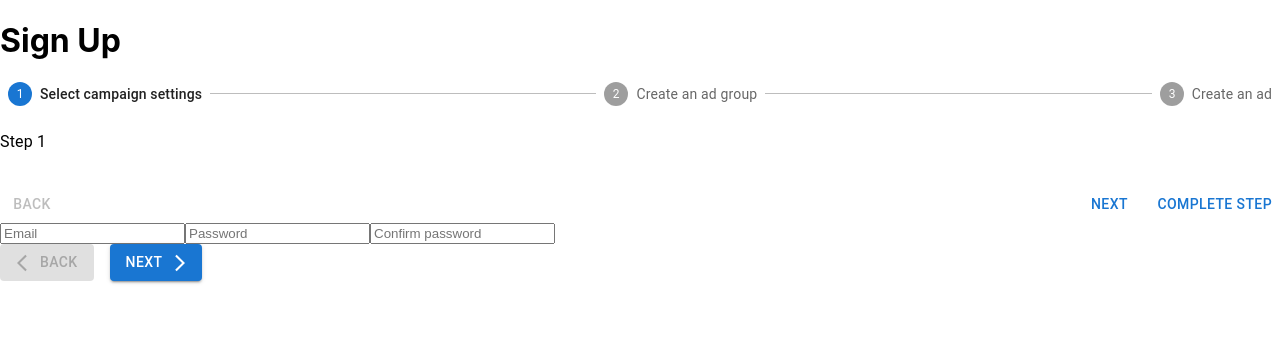
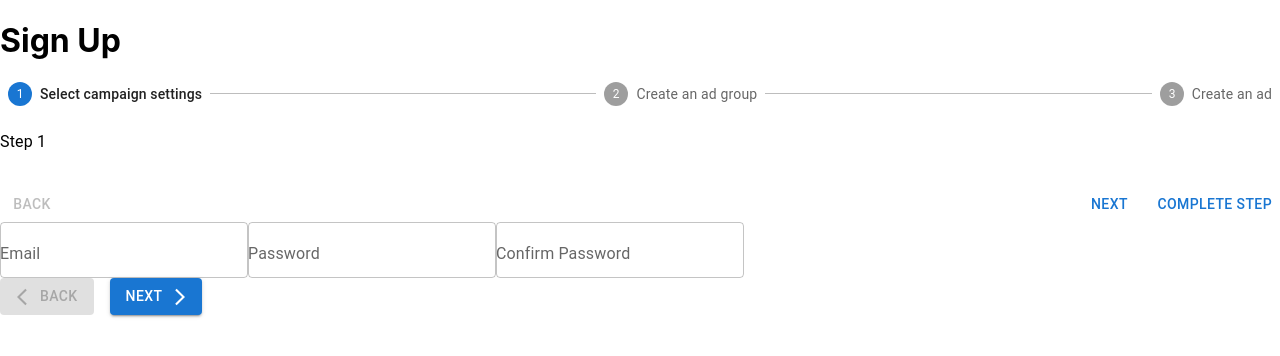
Before and after one commit to LiubovRukhlina/multistep-register-flow, a Next.js app: page / in a window 1280 px wide. Shown: the top 356 px of the page. Built offline with nearby package versions, Linux system fonts and the light colour scheme.

Commit message:
input validation

```diff
--- a/components/AuthInfo.tsx
+++ b/components/AuthInfo.tsx
@@ -1,37 +1,24 @@
 import React from 'react';
-import { useState } from 'react';
-import { useForm } from 'react-hook-form';
+import { useFormContext } from 'react-hook-form';
+import { FormControl } from '@mui/material';
+import ControlledInput from './ControlledInput';
 
-function AuthInfo({ signupData, setSignupData }) {
-  const { register, handleSubmit } = useForm();
-  const [data, setData] = useState('');
+function AuthInfo() {
+  const { control } = useFormContext();
   return (
-    <form onSubmit={handleSubmit()}>
-      <input
-        {...register('email', { required: true })}
-        placeholder="Email"
-        value={signupData.email}
-        onChange={(event) =>
-          setSignupData({ ...signupData, email: event.target.value })
-        }
+    <>
+      <FormControl variant="standard">
+        <ControlledInput control={control} label="Email" name="email" />
+      </FormControl>
+      <FormControl variant="standard">
+        <ControlledInput control={control} label="Password" name="password" />
+      </FormControl>
+      <ControlledInput
+        control={control}
+        label="Confirm Password"
+        name="confirmPassword"
       />
-      <input
-        {...register('password', { required: true })}
-        placeholder="Password"
-        value={signupData.password}
-        onChange={(event) =>
-          setSignupData({ ...signupData, password: event.target.value })
-        }
-      ></input>
-      <input
-        {...register('confirmPassword', { required: true })}
-        placeholder="Confirm password"
-        value={signupData.confirmPassword}
-        onChange={(event) =>
-          setSignupData({ ...signupData, confirmPassword: event.target.value })
-        }
-      ></input>
-    </form>
+    </>
   );
 }
 
--- a/components/CarInfo.tsx
+++ b/components/CarInfo.tsx
@@ -1,30 +1,54 @@
+import { Button } from '@mui/material';
 import React from 'react';
-import { useState } from 'react';
-import { useForm } from 'react-hook-form';
 
-function CarInfo({ signupData, setSignupData }) {
-  const { register, handleSubmit } = useForm();
-  const [data, setData] = useState('');
+import { useFormContext } from 'react-hook-form';
+import PhotoCamera from '@mui/icons-material/PhotoCamera';
+import Autocomplete from '@mui/material/Autocomplete';
+import TextField from '@mui/material/TextField';
+const cars = [
+  { label: 'The Shawshank Redemption', year: 1994 },
+  { label: 'The Godfather', year: 1972 },
+  { label: 'The Godfather: Part II', year: 1974 },
+  { label: 'The Dark Knight', year: 2008 },
+  { label: '12 Angry Men', year: 1957 },
+  { label: "Schindler's List", year: 1993 },
+];
+
+function CarInfo() {
+  const { register, setValue } = useFormContext();
+
   return (
-    <form onSubmit={handleSubmit()}>
-      <input
-        {...register('car', { required: true })}
-        placeholder="Car model"
-        value={signupData.car}
-        onChange={(event) =>
-          setSignupData({ ...signupData, car: event.target.value })
-        }
+    <>
+      <Autocomplete
+        disablePortal
+        id="combo-box-demo"
+        options={cars}
+        sx={{ width: 300 }}
+        renderInput={(params) => (
+          <TextField
+            {...params}
+            label="Car Model"
+            {...register('car', { required: true })}
+          />
+        )}
       />
-      <input
-        {...register('carRegistration', { required: false })}
-        placeholder="Car registration"
-        value={signupData.carRegistration}
-        type="file"
-        onChange={(event) =>
-          setSignupData({ ...signupData, carRegistration: event.target.value })
-        }
-      />
-    </form>
+
+      <Button variant="contained" endIcon={<PhotoCamera />} component="label">
+        Upload
+        <input
+          hidden
+          accept="image/*"
+          type="file"
+          {...register('carRegistration', {
+            onChange: (v) => {
+              const path = v.target.value;
+              const fileName = path.split('\\').pop();
+              setValue('fileName', fileName);
+            },
+          })}
+        />
+      </Button>
+    </>
   );
 }
 
--- /dev/null
+++ b/components/ControlledInput.tsx
@@ -0,0 +1,38 @@
+import { Control, FieldValues, useController } from 'react-hook-form';
+import InputLabel from '@mui/material/InputLabel';
+import FormControl from '@mui/material/FormControl';
+import FormHelperText from '@mui/material/FormHelperText';
+import OutlinedInput from '@mui/material/OutlinedInput';
+
+type ControlledInputProps = {
+  // eslint-disable-next-line @typescript-eslint/no-explicit-any
+  control: Control<FieldValues, any>;
+  name: string;
+  label?: string;
+};
+function ControlledInput({ control, name, label }: ControlledInputProps) {
+  const {
+    field,
+    fieldState: { error },
+  } = useController({
+    name,
+    control,
+  });
+
+  return (
+    <FormControl variant="standard" error={!!error?.message}>
+      <InputLabel htmlFor={field.name}>{label}</InputLabel>
+      <OutlinedInput
+        onChange={field.onChange} // send value to hook form
+        onBlur={field.onBlur} // notify when input is touched/blur
+        value={field.value} // input value
+        label={label}
+        name={field.name} // send down the input name
+        inputRef={field.ref} // send input ref, so we can focus on input when error appear
+      />
+      {error ? <FormHelperText>{error.message}</FormHelperText> : null}
+    </FormControl>
+  );
+}
+
+export default ControlledInput;
--- a/components/FinanceInfo.tsx
+++ b/components/FinanceInfo.tsx
@@ -1,29 +1,17 @@
 import React from 'react';
-import { useState } from 'react';
-import { useForm } from 'react-hook-form';
 
-function FinanceInfo({ signupData, setSignupData }) {
-  const { register, handleSubmit } = useForm();
-  const [data, setData] = useState('');
+import { useFormContext } from 'react-hook-form';
+
+import ControlledInput from './ControlledInput';
+
+function FinanceInfo() {
+  const { control } = useFormContext();
+
   return (
-    <form onSubmit={handleSubmit()}>
-      <input
-        {...register('iban', { required: true })}
-        placeholder="IBAN"
-        value={signupData.iban}
-        onChange={(event) =>
-          setSignupData({ ...signupData, iban: event.target.value })
-        }
-      />
-      <input
-        {...register('bic', { required: true })}
-        placeholder="bic"
-        value={signupData.bic}
-        onChange={(event) =>
-          setSignupData({ ...signupData, bic: event.target.value })
-        }
-      ></input>
-    </form>
+    <>
+      <ControlledInput control={control} label="IBAN" name="iban" />
+      <ControlledInput control={control} label="BIC" name="bic" />
+    </>
   );
 }
 
--- a/components/SignupForm.tsx
+++ b/components/SignupForm.tsx
@@ -1,4 +1,3 @@
-import Head from 'next/head';
 import React, { useState } from 'react';
 import Button from '@mui/material/Button';
 import Stack from '@mui/material/Stack';
@@ -8,17 +7,25 @@ import AuthInfo from './AuthInfo';
 import CarInfo from './CarInfo';
 import FinanceInfo from './FinanceInfo';
 import MyStepper from './Stepper';
+import { useForm, FormProvider } from 'react-hook-form';
+import { yupResolver } from '@hookform/resolvers/yup';
+import * as yup from 'yup';
+import { toast, ToastContainer } from 'react-toastify';
+import 'react-toastify/dist/ReactToastify.css';
 
+const schema = yup
+  .object({
+    email: yup.string().email().required(),
+    password: yup.string().required(),
+    confirmPassword: yup.string().required(),
+    iban: yup.string().required(),
+    bic: yup.string().required(),
+    car: yup.string().required(),
+  })
+  .required();
 const SignupForm = () => {
   const [step, setStep] = useState(0);
-  const [signupData, setSignupData] = useState({
-    email: '',
-    password: '',
-    confirmPassword: '',
-    iban: '',
-    bic: 0,
-    carRegistration: '',
-  });
+
   const HeaderTitles = [
     'Sign Up',
     'Provide your bank details',
@@ -27,28 +34,50 @@ const SignupForm = () => {
   const StepSelector = () => {
     switch (step) {
       case 0:
-        return (
-          <AuthInfo signupData={signupData} setSignupData={setSignupData} />
-        );
+        return <AuthInfo />;
 
       case 1:
-        return (
-          <FinanceInfo signupData={signupData} setSignupData={setSignupData} />
-        );
+        return <FinanceInfo />;
 
       case 2:
-        return (
-          <CarInfo signupData={signupData} setSignupData={setSignupData} />
-        );
+        return <CarInfo />;
       default:
         console.log(`wrong page number`);
     }
   };
+  const methods = useForm({
+    resolver: yupResolver(schema),
+  });
+  const onSubmit = (data: Record<string, string>) => {
+    toast.success('🦄 Wow so easy!', {
+      position: 'top-center',
+      autoClose: 1000,
+      hideProgressBar: true,
+      closeOnClick: true,
+      pauseOnHover: true,
+      draggable: true,
+      progress: undefined,
+      theme: 'dark',
+    });
+    delete data.carRegistration;
+    exportData(data);
+  };
+  const exportData = (data: Record<string, string>) => {
+    const jsonString = `data:text/json;chatset=utf-8,${encodeURIComponent(
+      JSON.stringify(data)
+    )}`;
+    const link = document.createElement('a');
+    link.href = jsonString;
+    link.download = 'data.json';
 
+    link.click();
+  };
   return (
     <div className="form">
       <div className="stepper"></div>
       <div className="container">
+        <FormProvider {...methods}>
+          <form onSubmit={methods.handleSubmit(onSubmit)}>
             <div className="header">
               <h1>{HeaderTitles[step]}</h1>
             </div>
@@ -69,21 +98,49 @@ const SignupForm = () => {
                   Back
                 </Button>
                 <Button
-              onClick={() => {
-                if (step === HeaderTitles.length - 1) {
-                  alert('Form submitted successfully!');
-                } else {
+                  onClick={async () => {
+                    if (step === 0) {
+                      const result = await methods.trigger([
+                        'email',
+                        'password',
+                        'confirmPassword',
+                      ]);
+                      if (result) {
                         setStep((currentStep) => currentStep + 1);
+                      }
+                    }
+                    if (step === 1) {
+                      const result = await methods.trigger(['iban', 'bic']);
+                      if (result) {
+                        setStep((currentStep) => currentStep + 1);
+                      }
+                    }
+                    if (step === 2) {
                     }
                   }}
                   variant="contained"
                   endIcon={<ArrowForwardIosIcon />}
+                  type={step === HeaderTitles.length - 1 ? 'submit' : 'button'}
                 >
                   {step === HeaderTitles.length - 1 ? 'Submit' : 'Next'}
                 </Button>
               </Stack>
             </div>
+          </form>
+        </FormProvider>
       </div>
+      <ToastContainer
+        position="top-center"
+        autoClose={1000}
+        hideProgressBar
+        newestOnTop={false}
+        closeOnClick
+        rtl={false}
+        pauseOnFocusLoss
+        draggable
+        pauseOnHover
+        theme="dark"
+      />
     </div>
   );
 };
--- a/package.json
+++ b/package.json
@@ -12,12 +12,15 @@
   "dependencies": {
     "@emotion/react": "^11.10.5",
     "@emotion/styled": "^11.10.5",
+    "@hookform/resolvers": "^2.9.10",
     "@mui/icons-material": "^5.10.15",
     "@mui/material": "^5.10.15",
     "next": "13.0.4",
     "react": "18.2.0",
     "react-dom": "18.2.0",
-    "react-hook-form": "^7.39.5"
+    "react-hook-form": "^7.39.5",
+    "react-toastify": "^9.1.1",
+    "yup": "^0.32.11"
   },
   "devDependencies": {
     "@types/node": "18.11.9",
```
Also changed, not shown: 1 other file (tests, documents, lock files or other folders). Lines whose indentation alone changed are shown as unchanged.
